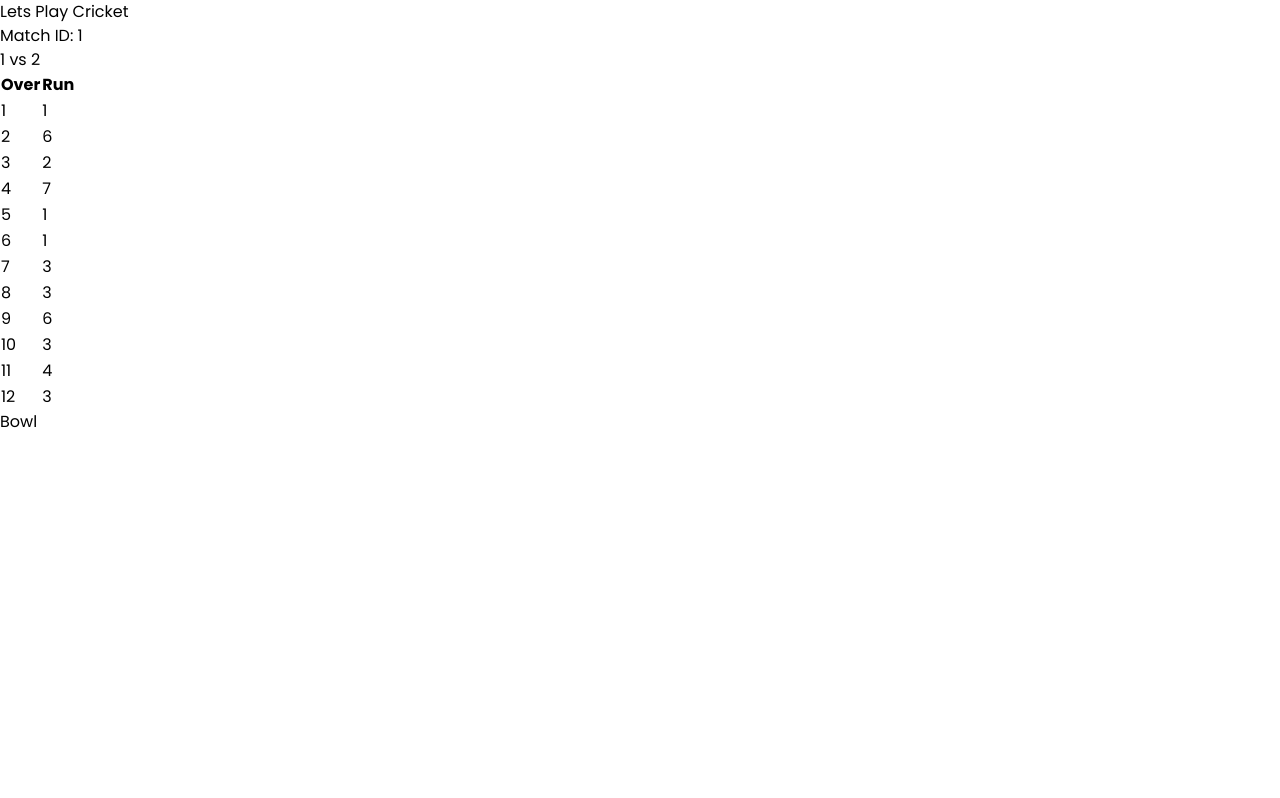
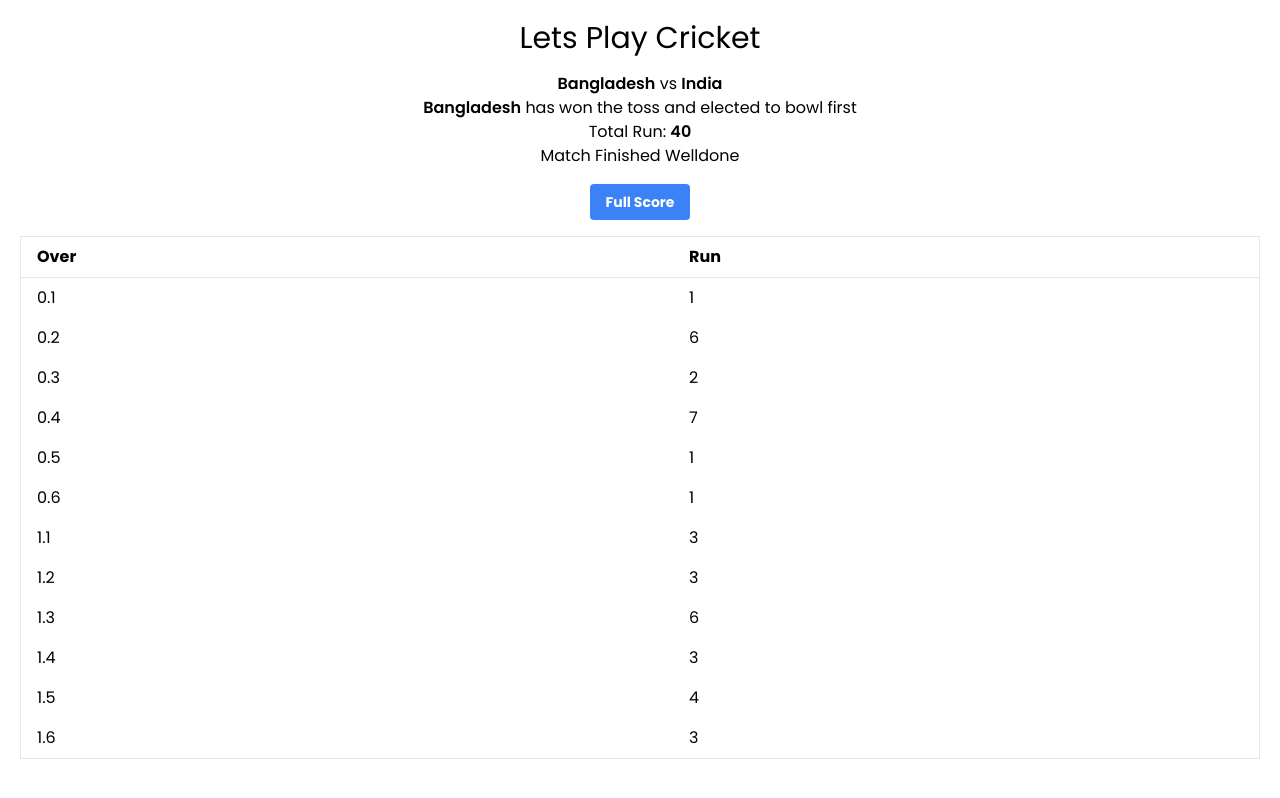
Before and after one commit to Mubtasim/LetsPlayCricket, a React (Vite) app: page /play/1 in a window 1280 px wide. Built offline with nearby package versions, Linux system fonts and the light colour scheme; data requests are answered from the project's data file.

Commit message:
completed play page

```diff
--- a/db.json
+++ b/db.json
@@ -26,12 +26,42 @@
       "team1": 1,
       "team2": 6,
       "wholeMatch": [
-        5,
+        6,
+        1,
+        2,
+        4,
+        4,
+        2,
+        2,
+        1,
+        4,
+        4,
         3,
         1
       ],
       "tossWinner": 6,
       "firstBowl": 6
+    },
+    {
+      "id": 3,
+      "team1": 4,
+      "team2": 5,
+      "wholeMatch": [
+        6,
+        1,
+        4,
+        1,
+        6,
+        1,
+        2,
+        2,
+        6,
+        6,
+        2,
+        3
+      ],
+      "tossWinner": 5,
+      "firstBowl": 5
     }
   ],
   "teams": [
--- a/src/pages/Play.jsx
+++ b/src/pages/Play.jsx
@@ -8,6 +8,10 @@
   const [matchOver, setMatchOver] = useState(false);
   const [matchData, setMatchData] = useState(null);
   const [bowlCount, setBowlCount] = useState(0);
+  const [team1, setTeam1] = useState(null);
+  const [team2, setTeam2] = useState(null);
+  const [tossWinner, setTossWinner] = useState(null);
+  const [totalRun, setTotalRun] = useState(0);
 
   useEffect(() => {
     // Fetch the match data based on the provided ID
@@ -16,6 +20,32 @@
         const response = await fetch(`http://localhost:3001/matches/${id}`);
         const data = await response.json();
         setMatchData(data);
+
+        let currentTotalRun = 0;
+        data.wholeMatch.forEach((run) => {
+          currentTotalRun += run;
+        });
+        setTotalRun(currentTotalRun);
+
+        const team1Response = await fetch(
+          `http://localhost:3001/teams/${data.team1}`
+        );
+        const team1Data = await team1Response.json();
+        setTeam1(team1Data);
+
+        const team2Response = await fetch(
+          `http://localhost:3001/teams/${data.team2}`
+        );
+        const team2Data = await team2Response.json();
+        setTeam2(team2Data);
+
+        if (team1Data.id === data.tossWinner) setTossWinner(team1Data);
+        else setTossWinner(team2Data);
+
+        if (data.wholeMatch.length === 12) {
+          setMatchOver(true);
+        }
+        setBowlCount(data.wholeMatch.length);
       } catch (error) {
         console.error('Error fetching match data:', error);
       }
@@ -36,6 +66,7 @@
         ...matchData,
         wholeMatch: [...matchData.wholeMatch, run],
       };
+      setTotalRun(totalRun + run);
 
       const response = await fetch(`http://localhost:3001/matches/${id}`, {
         method: 'PATCH',
@@ -61,41 +92,72 @@
   };
 
   const getRandomRun = () => {
-    return Math.floor(Math.random() * 6) + 1;
+    const runs = [1, 2, 3, 4, 6];
+    return runs[Math.floor(Math.random() * 5)];
   };
 
   return (
-    <div>
-      <h1>Lets Play Cricket</h1>
-      <p>Match ID: {id}</p>
+    <div className='p-5 flex flex-col items-center justify-center'>
+      <h1 className='text-3xl mb-4'>Lets Play Cricket</h1>
+      {/* <p>Match ID: {id}</p> */}
       <p>
-        {matchData && (
+        {team1 && team2 && (
           <>
-            {matchData.team1} vs {matchData.team2}
+            <span className='font-semibold'>{team1.name}</span> vs{' '}
+            <span className='font-semibold'>{team2.name}</span>
           </>
         )}
       </p>
-      <table>
+      <p>
+        {tossWinner && (
+          <>
+            <span className='font-semibold'>{tossWinner.name}</span> has won the
+            toss and elected to bowl first
+          </>
+        )}
+      </p>
+      <p>
+        {totalRun && (
+          <>
+            Total Run: <span className='font-semibold'>{totalRun}</span>
+          </>
+        )}
+      </p>
+      {matchOver && <p>Match Finished Welldone</p>}
+      {!matchOver && bowlCount < 12 && (
+        <button
+          onClick={handleBowl}
+          className='my-4 bg-blue-500 hover:bg-blue-600 text-white font-bold py-2 px-4 rounded text-sm'
+        >
+          Bowl
+        </button>
+      )}
+      {matchOver && (
+        <button className='my-4 bg-blue-500 hover:bg-blue-600 text-white font-bold py-2 px-4 rounded text-sm'>
+          Full Score
+        </button>
+      )}
+      <table className='w-full bg-white border border-gray-200 divide-y divide-gray-200'>
         <thead>
           <tr>
-            <th>Over</th>
-            <th>Run</th>
+            <th className='px-4 py-2 text-left'>Over</th>
+            <th className='px-4 py-2 text-left'>Run</th>
           </tr>
         </thead>
         <tbody>
           {matchData &&
             matchData.wholeMatch.map((run, index) => (
               <tr key={index}>
-                <td>{index + 1}</td>
-                <td>{run}</td>
+                <td className='px-4 py-2'>
+                  {Math.floor(index / 6)}.{(index % 6) + 1}
+                </td>
+                <td className='px-4 py-2'>{run}</td>
               </tr>
             ))}
         </tbody>
       </table>
-      {!matchOver && bowlCount < 12 && (
-        <button onClick={handleBowl}>Bowl</button>
-      )}
-      {matchOver && <p>The match is over</p>}
+
+      {/* {matchOver && <p>The match is over</p>} */}
     </div>
   );
 };
```
Also changed, not shown: src/pages/Matches.jsx (added).
